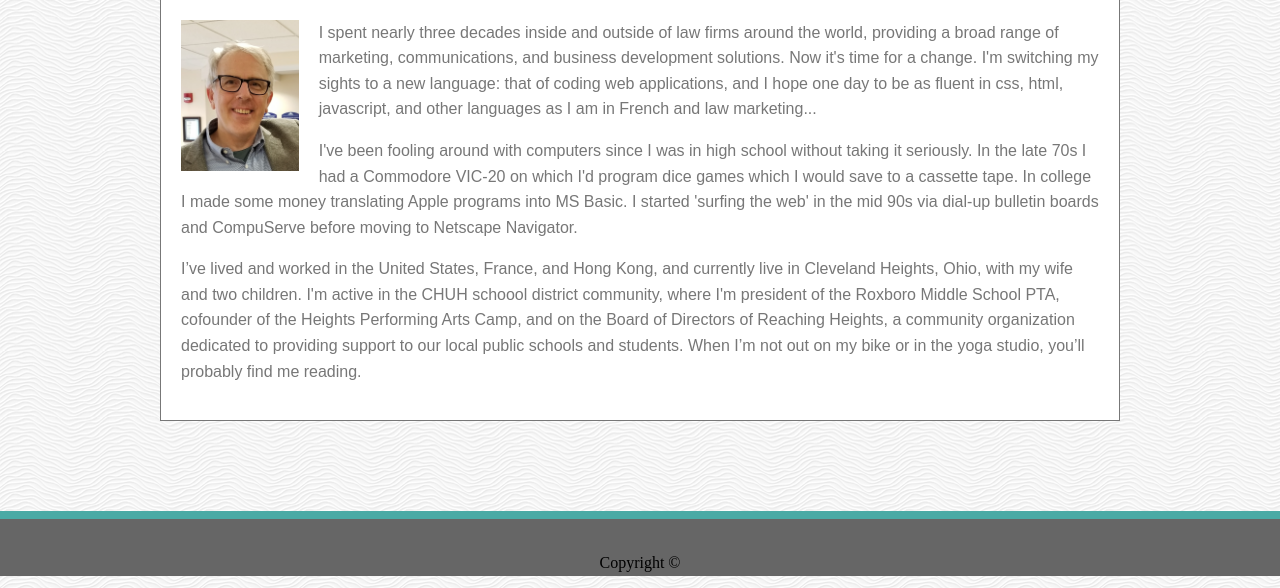
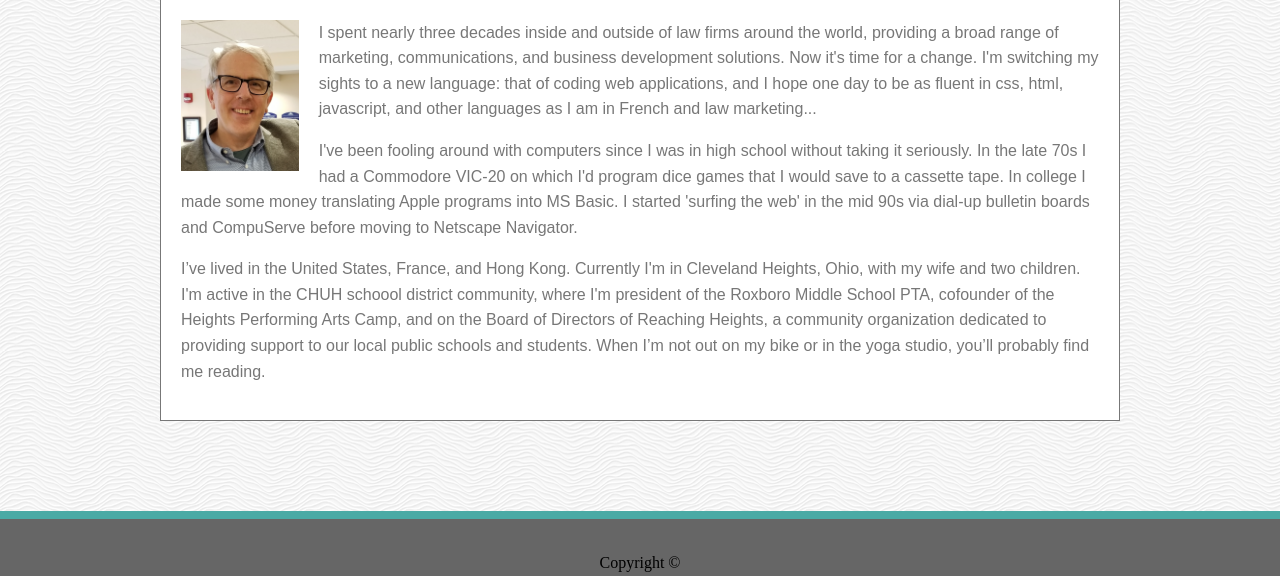
Before and after one commit to LGG233/Basic-Portfolio, a plain HTML site: page index.html in a window 1280 px wide. Shown: the part 224-812 px from the top of the page. Drawn offline with Linux system fonts and the light colour scheme.

Commit message:
Final final - fix size of Frame and some bio language

```diff
--- a/assets/css/style.css
+++ b/assets/css/style.css
@@ -40,18 +40,18 @@ header {
   font-size: 16px;
 }
 
-/* I can't figure out how to make this wrapper extend to the bottom of the screen -
+/* I can't figure out how to make the 'Frame' wrapper extend to the bottom of the screen -
 currently, its size depends on the size of container1. It matters because this wrapper holds
-the background image. I tried putting the image into 'body,' but then the image also appears in
-the 'header.'
-UPDATE -- I cheated it using 'vh' - I made the frame 88vh units (100 vh added the amount of the header to the bottom of the viewport).
-It works, but it's not a very elegant solution...*/
+the background image (I tried to get around it by putting the background image into 'body,'
+but that overwrote the white header).
+UPDATE -- I "cheated" it using 'vh' - I made the frame 85vh units (it would appear that the header is
+about 15 vh). It works, but doesn't seem like a very elegant solution...*/
 .Frame {
   float: left;
   width: 100%;
   background-image: url("../images/white-waves.png");
   background-repeat: repeat;
-  height: 88vh;
+  height: 85vh;
 }
 
 .container1 {
--- a/index.html
+++ b/index.html
@@ -30,8 +30,8 @@
             <h1>About Me</h1>
             <img id="bio-pic" src="assets/images/Me.jpg" alt="Lance Godard">
             <p>I spent nearly three decades inside and outside of law firms around the world, providing a broad range of marketing, communications, and business development solutions. Now it's time for a change. I'm switching my sights to a new language: that of coding web applications, and  I hope one day to be as fluent in css, html, javascript, and other languages as I am in French and law marketing...</p>
-            <p>I've been fooling around with computers since I was in high school without taking it seriously. In the late 70s I had a Commodore VIC-20 on which I'd program dice games which I would save to a cassette tape. In college I made some money translating Apple programs into MS Basic. I started 'surfing the web' in the mid 90s via dial-up bulletin boards and CompuServe before moving to Netscape Navigator. </p>
-            <p>I’ve lived and worked in the United States, France, and Hong Kong, and currently live in Cleveland Heights, Ohio, with my wife and two children. I'm active in the CHUH schoool district community, where I'm president of the Roxboro Middle School PTA, cofounder of the <a href="http://www.ensembletheatrecle.org/heightsperformingartscamp/" target="blank">Heights Performing Arts Camp</a>, and on the Board of Directors of <a href="http://www.reachingheights.org" target="blank">Reaching Heights</a>, a community organization dedicated to providing support to our local public schools and students. When I’m not out on my bike or in the yoga studio, you’ll probably find me reading.</p>
+            <p>I've been fooling around with computers since I was in high school without taking it seriously. In the late 70s I had a Commodore VIC-20 on which I'd program dice games that I would save to a cassette tape. In college I made some money translating Apple programs into MS Basic. I started 'surfing the web' in the mid 90s via dial-up bulletin boards and CompuServe before moving to Netscape Navigator. </p>
+            <p>I’ve lived in the United States, France, and Hong Kong. Currently I'm in Cleveland Heights, Ohio, with my wife and two children. I'm active in the CHUH schoool district community, where I'm president of the Roxboro Middle School PTA, cofounder of the <a href="http://www.ensembletheatrecle.org/heightsperformingartscamp/" target="blank">Heights Performing Arts Camp</a>, and on the Board of Directors of <a href="http://www.reachingheights.org" target="blank">Reaching Heights</a>, a community organization dedicated to providing support to our local public schools and students. When I’m not out on my bike or in the yoga studio, you’ll probably find me reading.</p>
         </div>
     </div>
 
```
